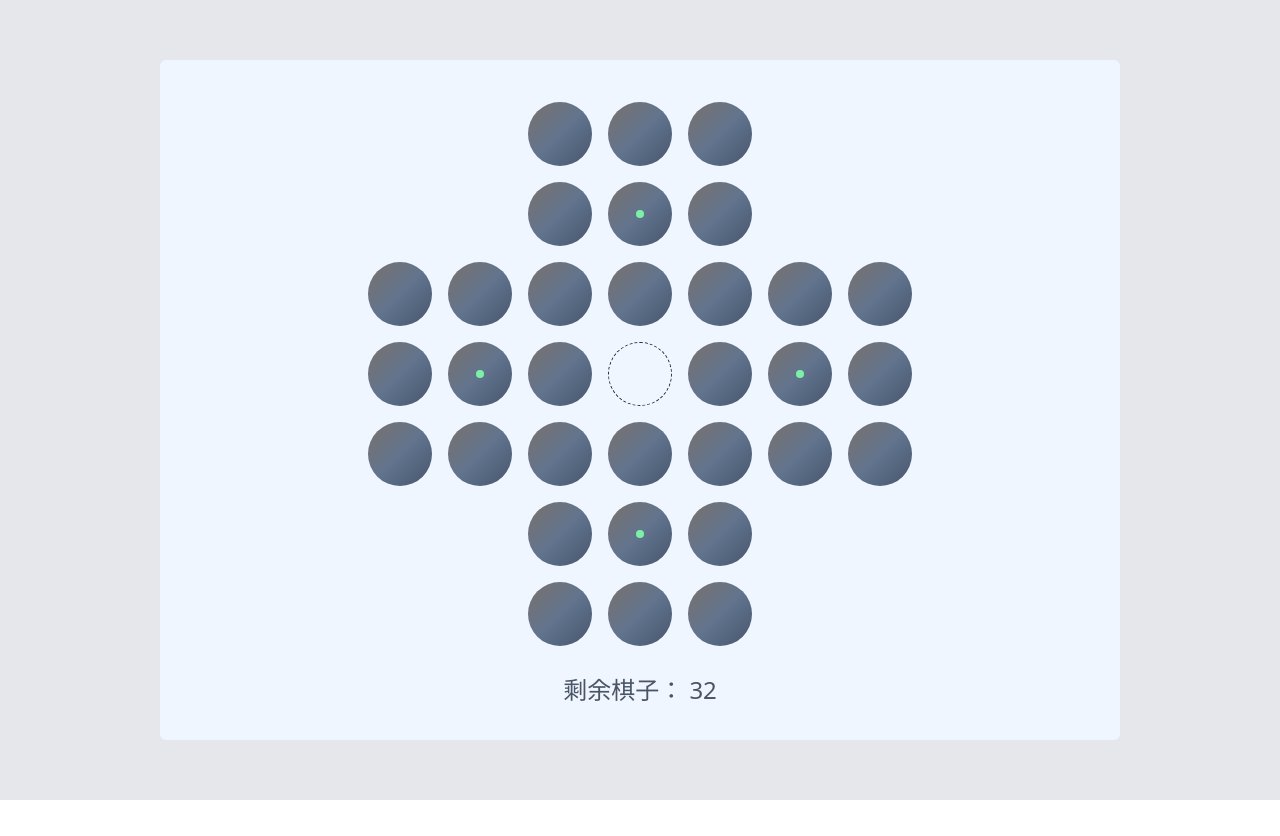
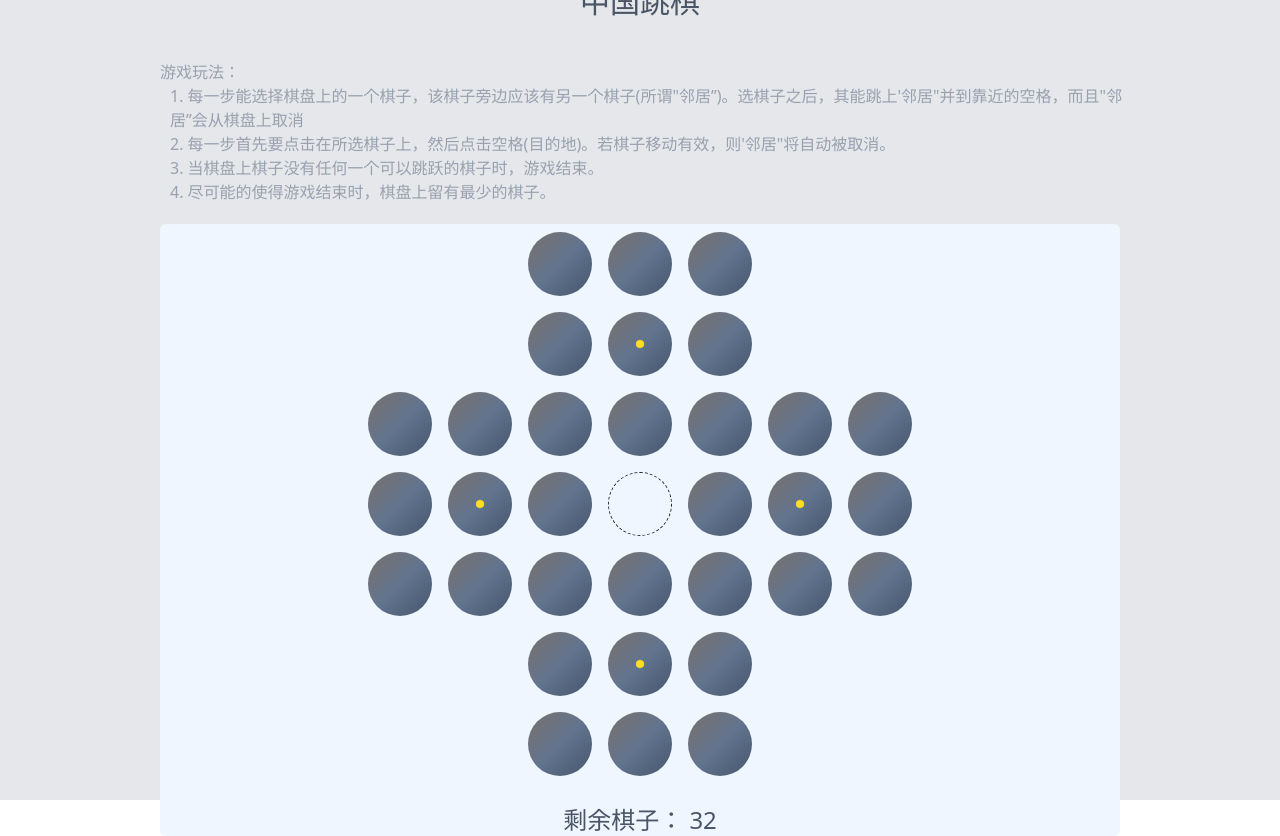
Before and after one commit to coolcao/checkers-less-more, an Angular app: page /board in a window 1280 px wide. Before the commit the page ends 800 px from the top, so only its background shows below. Built offline with nearby package versions, Linux system fonts and the light colour scheme; a web font is replaced by a local one.

Commit message:
优化棋子点击效果并添加玩法说明

```diff
--- a/src/app/checkers-less-more/checkers-less-more-board/checkers-less-more-board.component.html
+++ b/src/app/checkers-less-more/checkers-less-more-board/checkers-less-more-board.component.html
@@ -1,6 +1,30 @@
 <div
   class="flex h-screen w-screen flex-col items-center justify-center bg-gray-200 select-none dark:bg-gray-800"
 >
+  <div
+    class="my-5 flex w-full items-center justify-center text-3xl text-gray-600 dark:text-gray-300"
+  >
+    中国跳棋
+  </div>
+  <div
+    class="my-5 flex w-full flex-col items-center justify-center text-gray-400 dark:text-gray-400"
+  >
+    <div class="text-md w-[960px]">游戏玩法：</div>
+    <div class="ml-5 w-[960px] text-base">
+      1.
+      每一步能选择棋盘上的一个棋子，该棋子旁边应该有另一个棋子(所谓"邻居”)。选棋子之后，其能跳上'邻居"并到靠近的空格，而且"邻居”会从棋盘上取消
+    </div>
+    <div class="ml-5 w-[960px] text-base">
+      2.
+      每一步首先要点击在所选棋子上，然后点击空格(目的地)。若棋子移动有效，则'邻居"将自动被取消。
+    </div>
+    <div class="ml-5 w-[960px] text-base">
+      3. 当棋盘上棋子没有任何一个可以跳跃的棋子时，游戏结束。
+    </div>
+    <div class="ml-5 w-[960px] text-base">
+      4. 尽可能的使得游戏结束时，棋盘上留有最少的棋子。
+    </div>
+  </div>
   <div
     class="flex h-[680px] w-[960px] flex-col items-center justify-center rounded-md bg-blue-50 dark:bg-gray-700"
   >
@@ -11,7 +35,7 @@
           } @else {
             <div
               (click)="clickCell(item)"
-              class="mx-2 my-2 flex h-16 w-16 cursor-pointer items-center justify-center rounded-full"
+              class="mx-2 my-2 flex h-16 w-16 items-center justify-center rounded-full"
               [ngClass]="{
                 'bg-gradient-to-br from-stone-500 via-slate-500 to-slate-600 dark:from-stone-400 dark:via-slate-400 dark:to-slate-500':
                   !item.empty && !item.virtual,
@@ -19,11 +43,13 @@
                   item.empty && !item.virtual,
                 '!from-stone-400 !via-slate-400 !to-slate-500 dark:!from-stone-300 dark:!via-slate-300 dark:!to-slate-400':
                   item.clicked,
+                'cursor-pointer hover:scale-105':
+                  canJumpArr()[row][col] || item.empty,
               }"
             >
               @if (canJumpArr()[row][col]) {
                 <div
-                  class="h-2 w-2 rounded-full bg-green-300 dark:bg-green-500"
+                  class="h-2 w-2 rounded-full bg-yellow-300 dark:bg-yellow-800"
                 ></div>
               }
             </div>
--- a/src/app/checkers-less-more/checkers-less-more-board/checkers-less-more-board.component.ts
+++ b/src/app/checkers-less-more/checkers-less-more-board/checkers-less-more-board.component.ts
@@ -102,6 +102,10 @@ export class CheckersLessMoreBoardComponent implements OnInit {
 
       return;
     }
+    // 只可点击可以跳跃的棋子
+    if (!this.canJumpArr()[cell.x][cell.y]) {
+      return;
+    }
 
     this.clickedCell = cell;
 
```
